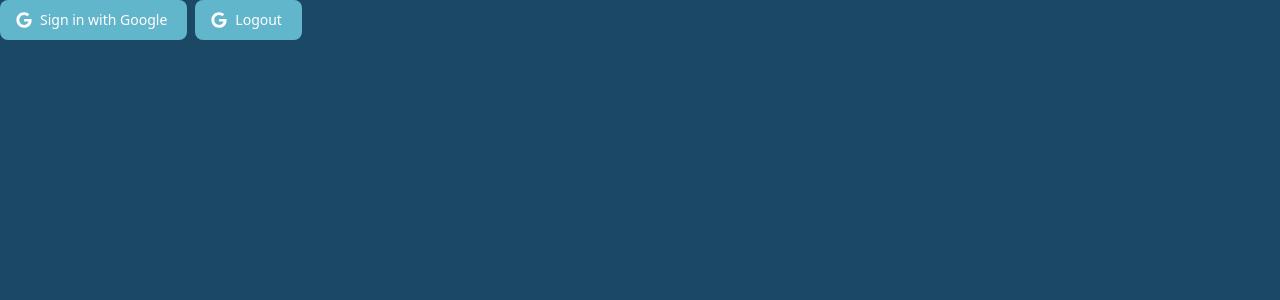
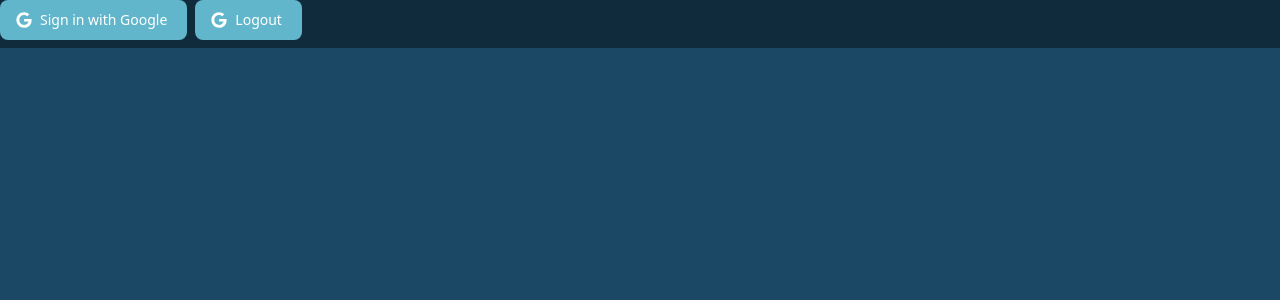
Before and after one commit to pranay-jha/bubb.ly, a React (Create React App) app: page / in a window 1280 px wide. Shown: the top 300 px of the page. Built offline with nearby package versions, Linux system fonts and the light colour scheme.

Commit message:
ButtonBar component and dir node_modules added

```diff
--- a/src/App.js
+++ b/src/App.js
@@ -6,14 +6,22 @@ import './styles.css';
 const App = () => {
     return (
         <>
-            <body>
-                <GoogleLogInButton />
-                <GoogleLogOutButton />
+            <body onClick={() => {console.log('clicked')}}>
+                <ButtonBar />
             </body>
         </>
     );
 }
-// first commit comment
+
+const ButtonBar = () => {
+    return (
+        <div className="w-screen h-15 absolute top-0 right-0 left-0 bg-[#102C3C] items-center">
+            <GoogleLogInButton />
+            <GoogleLogOutButton />
+        </div>
+    )
+}
+
 const responseGoogle = (response) => {
   console.log(response);
 }
```
Also changed, not shown: 1 other file (tests, documents, lock files or other folders).
